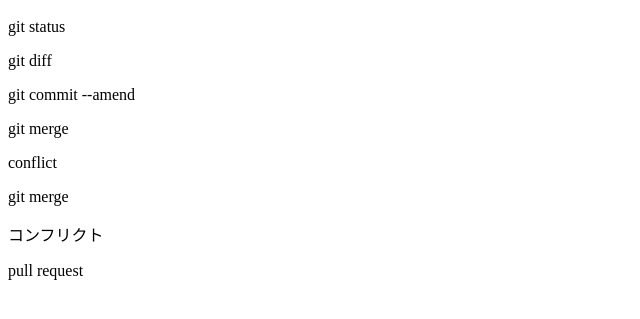
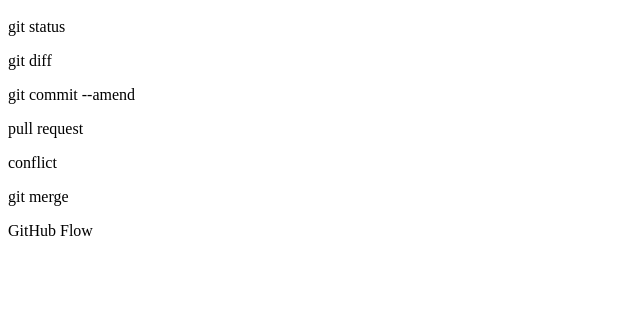
Before and after one commit to MASATO-IGA-2021/git_tutorial, a plain HTML site: page index.html in a window 1280 px wide. Shown: the part 57-376 px from the top of the page, without its empty margins (0-640 px from the left). Drawn offline with Linux system fonts and the light colour scheme.

Commit message:
GitHub Flow を追記

```diff
--- a/index.html
+++ b/index.html
@@ -2,8 +2,7 @@
 <p>git status</p>
 <p>git diff</p>
 <p>git commit --amend </p>
-<p>git merge</p>
+<p>pull request</p>
 <p>conflict</p>
 <p>git merge</p>
-<p>コンフリクト</p>
-<p>pull request</p>
+<p>GitHub Flow</p>
```
